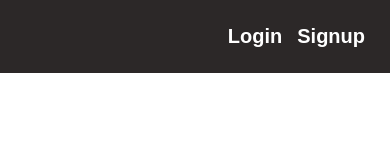
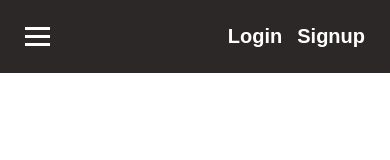
Before and after one commit to Oto48/nuxt-app, a Nuxt app: page / in a window 390 px wide. Shown: the top 160 px of the page. Built offline with nearby package versions, Linux system fonts and the light colour scheme.

Commit message:
add responsive header

```diff
--- a/components/Header.vue
+++ b/components/Header.vue
@@ -1,6 +1,16 @@
 <template>
     <nav class="bg-black">
-        <ul>
+        <div class="hamburger"
+            :class="{ active: showMobileMenu }"
+            @click="showMobileMenu = !showMobileMenu"
+        >
+            <span class="bar"></span>
+            <span class="bar"></span>
+            <span class="bar"></span>
+        </div>
+        <ul class="nav-menu"
+            :class="{ 'active bg-black': showMobileMenu }"
+        >
             <li v-if="$store.state.token.role">
                 <NuxtLink to="/home">Home</NuxtLink>
             </li>
@@ -34,13 +44,25 @@ export default {
     data() {
         return {
             user: localStorage.getItem("token") ? JSON.parse(localStorage.getItem("token")) : "",
+            showMobileMenu: false,
         }
     },
     methods: {
         logOut() {
             localStorage.setItem("token", '');
             this.$store.commit('editToken', '');
+        },
+        myEventHandler(e) {
+            if(e.currentTarget.innerWidth > 768){
+                this.showMobileMenu = false;
+            }
         }
+    },
+    created() {
+        window.addEventListener("resize", this.myEventHandler);
+    },
+    destroyed() {
+        window.removeEventListener("resize", this.myEventHandler);
     }
 }
 </script>
@@ -49,9 +71,58 @@ export default {
 nav {
     display: flex;
     justify-content: space-between;
+    align-items: center;
     padding: 5px 25px;
     font-weight: bold;
     font-size: 20px;
+}
+
+.hamburger {
+    display: none;
+    cursor: pointer;
+}
+
+.bar {
+    display: block;
+    width: 25px;
+    height: 3px;
+    margin: 5px auto;
+    -webkit-transition: all 0.3 ease-in-out;
+    transition: all 0.3s ease-in-out;
+    background: white;
+}
+
+@media(max-width: 768px) {
+    .hamburger {
+        display: block;
+    }
+    .hamburger.active .bar:nth-child(2) {
+        opacity: 0;
+    }
+    .hamburger.active .bar:nth-child(1) {
+        transform: translateY(8px) rotate(45deg);
+    }
+    .hamburger.active .bar:nth-child(3) {
+        transform: translateY(-8px) rotate(-45deg);
+    }
+    .nav-menu {
+        position: fixed;
+        left: -100%;
+        top: 53px;
+        gap: 0;
+        flex-direction: column;
+        text-align: center;
+        padding: 30px 0px;
+        width: 100%;
+        transition: 0.3s;
+        gap: 15px;
+    }
+    .nav-item {
+        margin: 16px 0;
+    }
+    .nav-menu.active {
+        left: 0;
+    }
 }
 
 ul {
@@ -66,4 +137,11 @@ a {
     text-decoration: none;
     color: white;
 }
+
+a:hover {
+    color: #FFD700;
+    text-shadow: 0 0 3px #ffef93;
+    transition: 0.3s;
+}
+
 </style>
```
